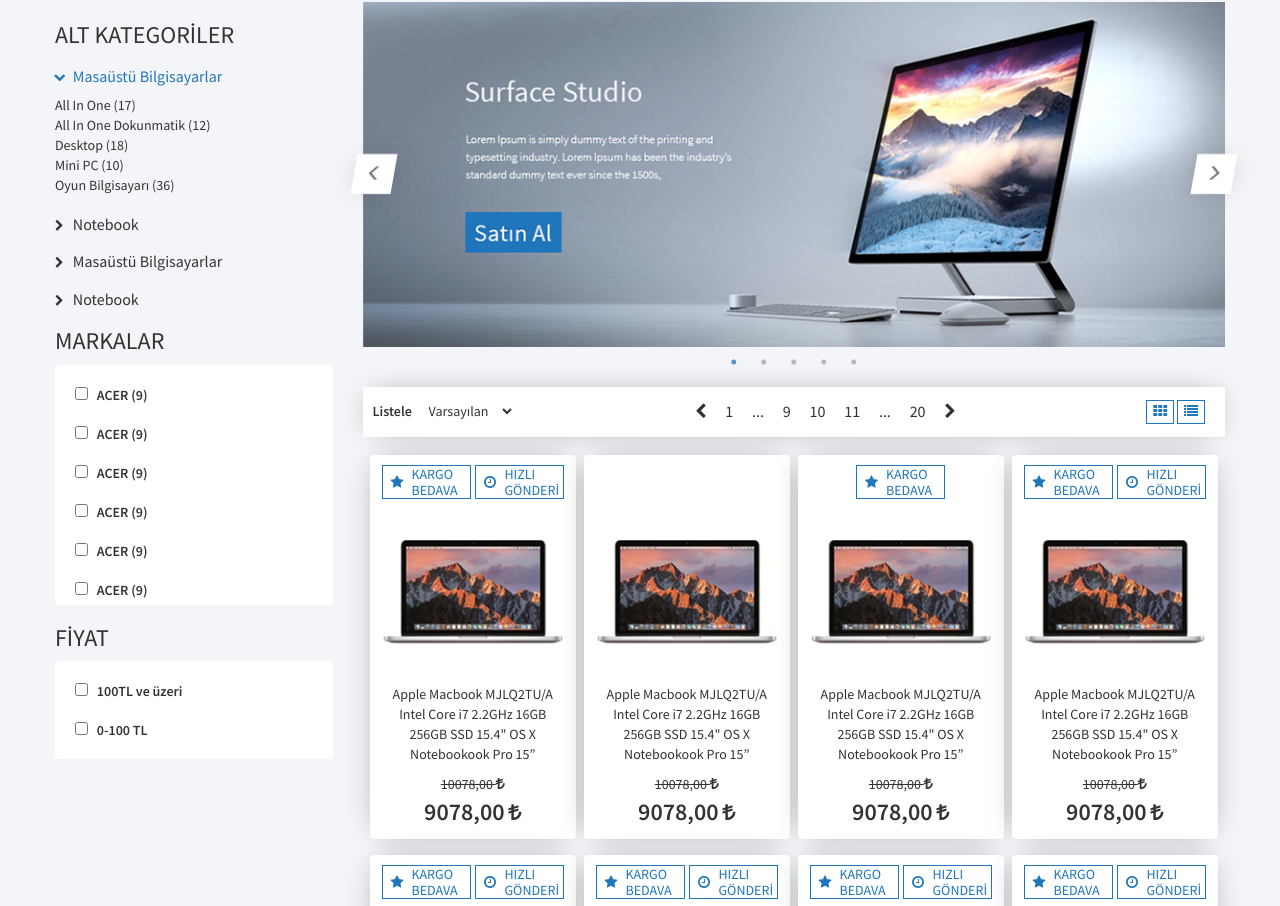
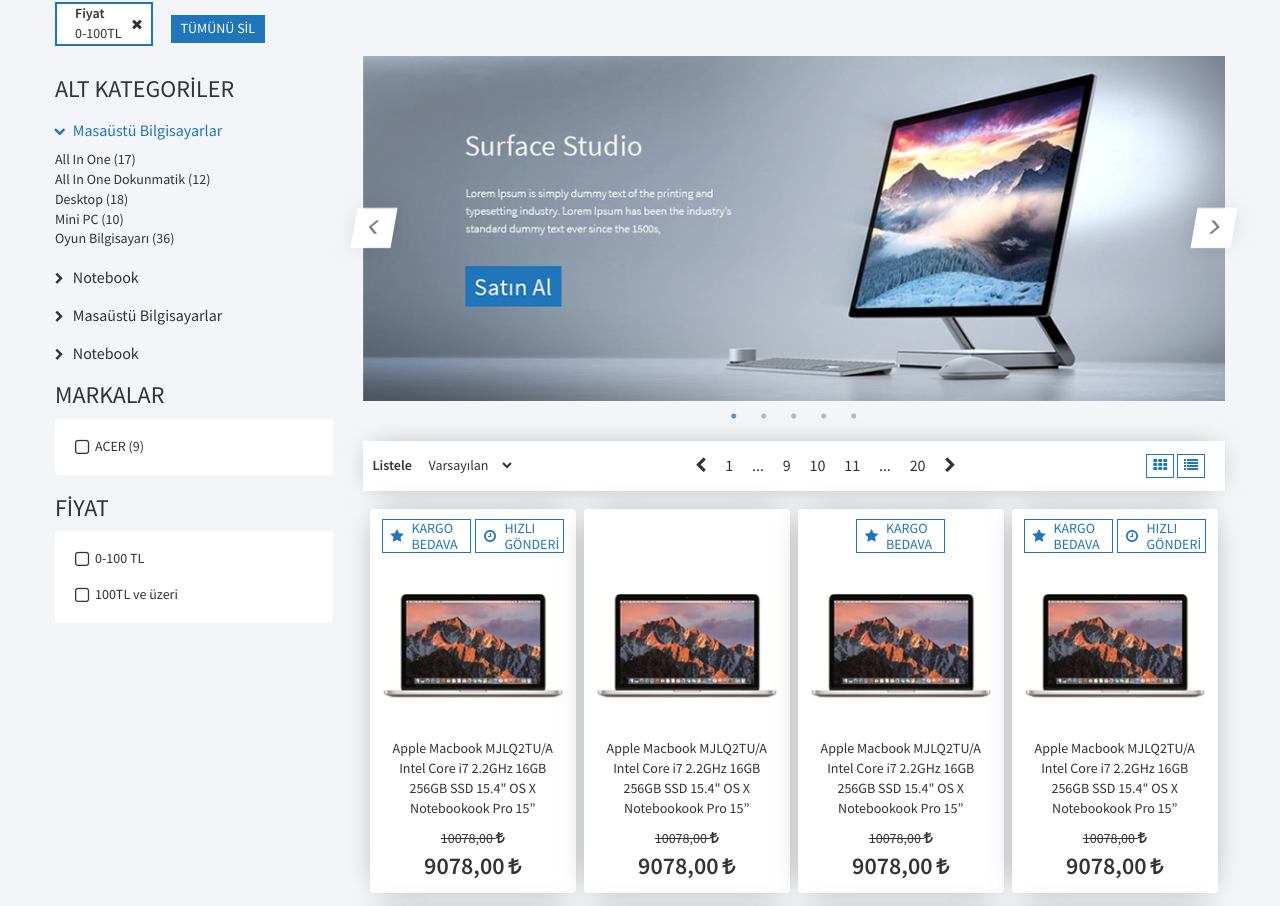
Before and after one commit to borgaaydin/zetta-frontend, a website: page category.html in a window 1280 px wide. Shown: the part 188-1094 px from the top of the page. Drawn offline with Linux system fonts and the light colour scheme; files whose address does not match are found by name.

Commit message:
checkbox; facet fix

```diff
--- a/category.html
+++ b/category.html
@@ -185,6 +185,24 @@
         <h1>
             BİLGİSAYAR
         </h1>
+
+        <div class="filter-list-container">
+            <ul class="filter-list">
+                <li>
+                    <a href="#">
+                        <div class="filter-text">
+                            <span class="filter-title-1">Fiyat</span>
+                            <span class="filter-title-2">0-100TL</span>
+                        </div>
+                        <i class="fa fa-close closeFilter"></i>
+                    </a>
+                </li>
+
+
+
+            </ul>
+            <a href="#" class="delete-all-filter">TÜMÜNÜ SİL</a>
+        </div>
     </div>
 
 
@@ -256,50 +274,9 @@
             <ul class="category-filter-menu">
                 <li>
                     <a href="">
-                        <input class="regular-radio" type="checkbox" id="checkbox-2-1" value="ACER">
-                        <label for="checkbox-2-1">ACER (9)</label>
-                    </a>
-                </li>
-                <li>
-                    <a href="">
-                        <input class="regular-radio" type="checkbox" id="checkbox-2" value="ACER">
-                        <label for="checkbox-2">ACER (9)</label>
-                    </a>
-                </li>
-                <li>
-                    <a href="">
-                        <input class="regular-radio" type="checkbox" id="checkbox-3" value="ACER">
-                        <label for="checkbox-3">ACER (9)</label>
-                    </a>
-                </li>
-                <li>
-                    <a href="">
-                        <input class="regular-radio" type="checkbox" id="checkbox-4" value="ACER">
-                        <label for="checkbox-4">ACER (9)</label>
-                    </a>
-                </li>
-                <li>
-                    <a href="">
-                        <input class="regular-radio" type="checkbox" id="checkbox-5" value="ACER">
-                        <label for="checkbox-5">ACER (9)</label>
-                    </a>
-                </li>
-                <li>
-                    <a href="">
-                        <input class="regular-radio" type="checkbox" id="checkbox-6" value="ACER">
-                        <label for="checkbox-6">ACER (9)</label>
-                    </a>
-                </li>
-                <li>
-                    <a href="">
-                        <input class="regular-radio" type="checkbox" id="checkbox-7" value="ACER">
-                        <label for="checkbox-7">ACER (9)</label>
-                    </a>
-                </li>
-                <li>
-                    <a href="">
-                        <input class="regular-radio" type="checkbox" id="checkbox-8" value="ACER">
-                        <label for="checkbox-8">ACER (9)</label>
+                        <i class="fa fa-square-o" aria-hidden="true"></i>
+                        <i class="fa fa-check-square-o" aria-hidden="true"></i>
+                        <span>ACER (9)</span>
                     </a>
                 </li>
             </ul>
@@ -315,14 +292,16 @@
             <ul class="category-filter-menu">
                 <li>
                     <a href="">
-                        <input class="regular-radio" type="checkbox" id="checkbox-11" value="ACER">
-                        <label for="checkbox-11">100TL ve üzeri</label>
+                        <i class="fa fa-square-o" aria-hidden="true"></i>
+                        <i class="fa fa-check-square-o" aria-hidden="true"></i>
+                        <span>0-100 TL</span>
                     </a>
                 </li>
                 <li>
                     <a href="">
-                        <input type="checkbox" id="checkbox-12" value="0-100">
-                        <label for="checkbox-12">0-100 TL</label>
+                        <i class="fa fa-square-o" aria-hidden="true"></i>
+                        <i class="fa fa-check-square-o" aria-hidden="true"></i>
+                        <span>100TL ve üzeri</span>
                     </a>
                 </li>
             </ul>
--- a/scss/_category_page.scss
+++ b/scss/_category_page.scss
@@ -81,6 +81,40 @@
     padding: 8px 0;
     input {
       margin-right: 6px;
+    }
+
+    a {
+      display: flex;
+      flex-direction: row;
+      align-items: flex-end;
+
+      i {
+        width: 20px;
+        font-size: 18px;
+      }
+
+      .fa-check-square-o {
+        display: none;
+      }
+
+      .fa-square-o {
+
+      }
+
+      &:hover {
+        .fa-check-square-o {
+          display: inline-block;
+          color: $color-primary;
+        }
+
+        .fa-square-o {
+          display: none;
+        }
+      }
+
+      span {
+        font-weight: 500;
+      }
     }
   }
 }
@@ -296,3 +330,54 @@
     }
   }
 }
+
+.filter-list-container {
+  display: flex;
+  flex-direction: row;
+  align-items: center;
+  justify-content: flex-start;
+
+  .filter-list {
+    padding: 0;
+    list-style: none;
+    display: flex;
+    flex-direction: row;
+    align-items: flex-start;
+
+    li {
+      border: 2px solid $color-primary;
+      margin-right: 8px;
+      background-color: white;
+
+      a {
+        display: flex;
+        flex-direction: row;
+        align-items: center;
+        padding: 0 8px;
+
+        .filter-text {
+          display: flex;
+          flex-direction: column;
+          padding: 0 10px;
+
+          .filter-title-1 {
+            font-weight: 600;
+          }
+        }
+
+        &:hover {
+          i {
+            color: $color-primary;
+          }
+        }
+      }
+    }
+  }
+
+  a.delete-all-filter {
+    color: white;
+    background-color: $color-primary;
+    padding: 4px 10px;
+    margin: 0 10px;
+  }
+}
--- a/scss/_product_page.scss
+++ b/scss/_product_page.scss
@@ -92,6 +92,10 @@
     font-family: "Glyphicons Halflings";
     content: "\e250";
     font-size: 10px;
+    color: $color-primary;
+  }
+
+  a {
     color: $color-primary;
   }
 }
```
Also changed, not shown: css/style.css.
